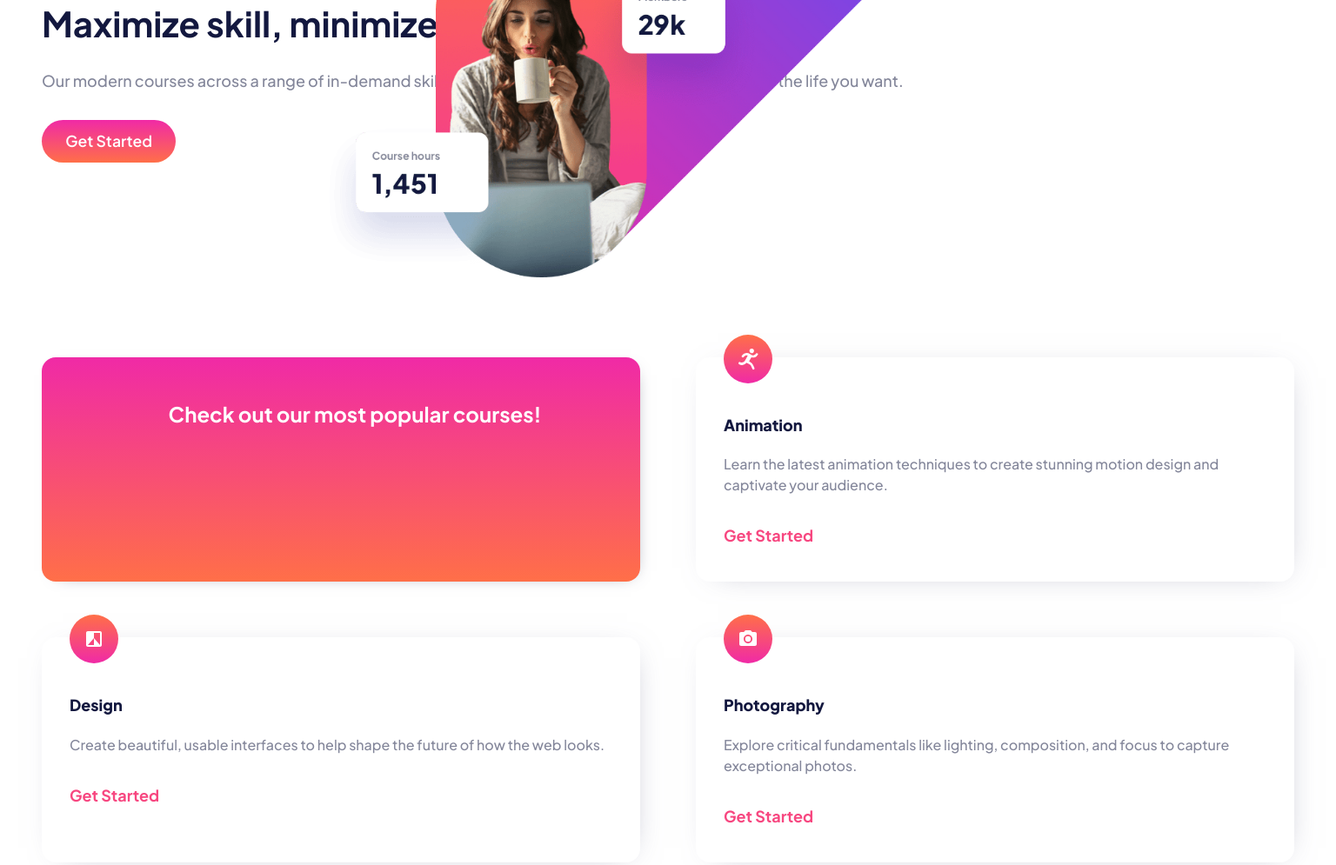
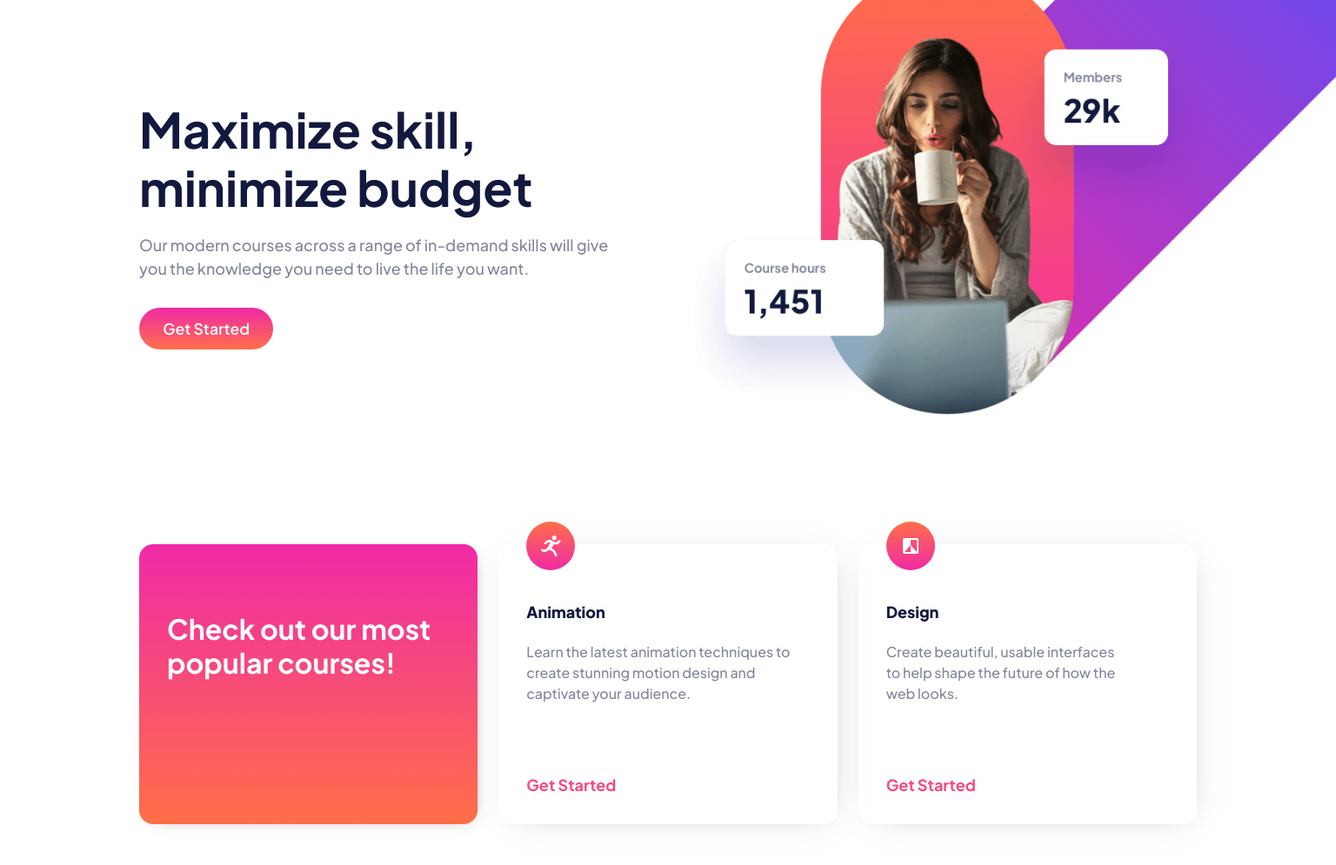
Before and after one commit to oryanhach/skilled-elearning-landing-page, a plain HTML site: page index.html in a window 1536 px wide. Shown: the part 162-1157 px from the top of the page at 87% size. Drawn offline with Linux system fonts and the light colour scheme.

Commit message:
added desktop design

```diff
--- a/style.css
+++ b/style.css
@@ -312,3 +312,75 @@ main {
 		padding: 1.2rem 3rem;
 	}
 }
+
+@media (min-width: 1440px) {
+	.skilled__header {
+		padding: 1.65rem 10rem 0 10rem;
+	}
+
+	.header__logo {
+		height: 1.6rem;
+	}
+
+	.skilled__hero {
+		margin-top: 12rem;
+	}
+
+	.hero__title {
+		font-size: var(--fs-1);
+		line-height: var(--lh-120);
+		margin-bottom: 1.15rem;
+		padding: 0 50rem 0 10rem;
+	}
+
+	.hero__text {
+		padding: 0 52rem 0 10rem;
+	}
+
+	.hero__img {
+		height: 60rem;
+		width: 60rem;
+		position: absolute;
+		top: -48rem;
+		left: 51rem;
+	}
+
+	.hero__btn {
+		padding: 0.7rem 1.7rem;
+		font-size: 1.1rem;
+		margin-left: 10rem;
+	}
+
+	.hero__cards {
+		gap: 1.5rem;
+		row-gap: 5rem;
+		margin-top: 14rem;
+		margin-inline: 10rem;
+		grid-template-columns: 1fr 1fr 1fr;
+	}
+
+	.hero__card {
+		padding: 4rem 3rem 2rem 2rem;
+		height: 322px;
+	}
+
+	.card__text-first {
+		font-size: var(--fs-3);
+		padding-right: 2rem;
+		padding-top: 2.4rem;
+	}
+
+	.card__btn {
+		position: absolute;
+		bottom: 0;
+		margin: 2rem 0;
+	}
+
+	.skilled__footer {
+		padding: 1.2rem 10rem;
+	}
+
+	.footer__logo {
+		height: 1.5rem;
+	}
+}
```
